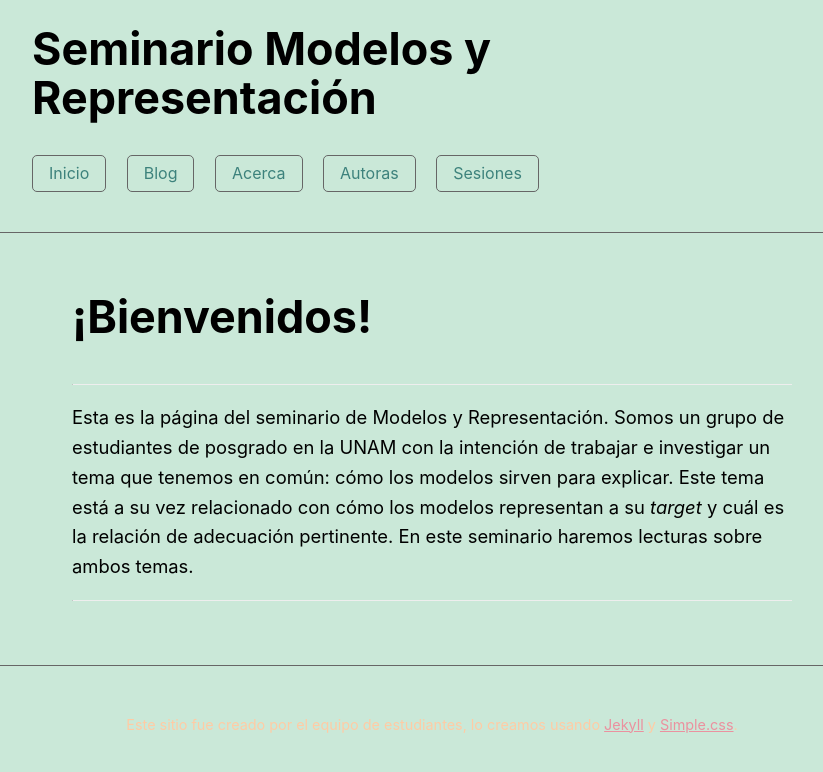
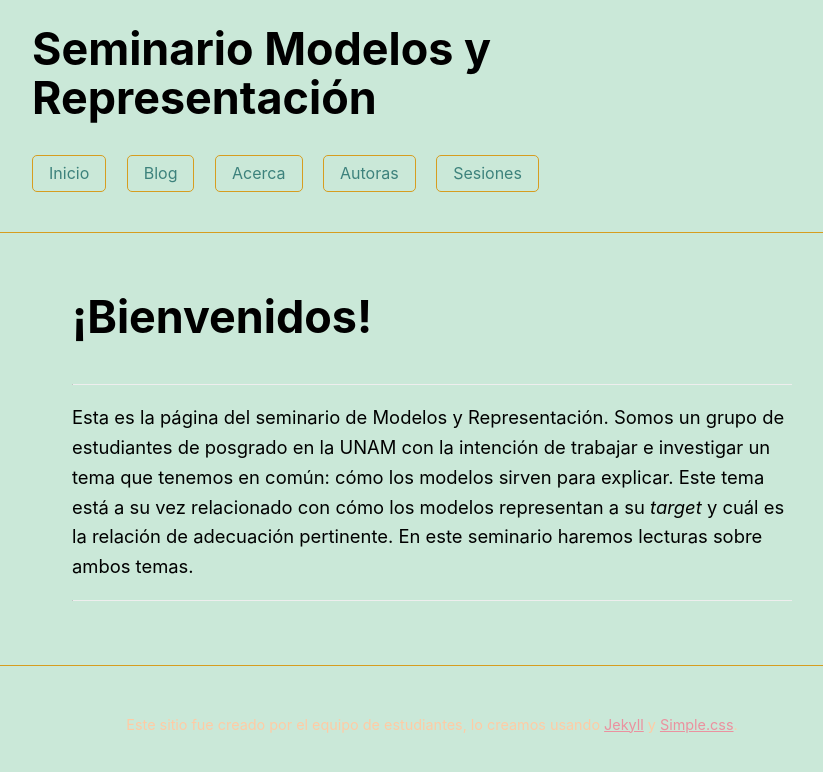
Before and after one commit to Oiuhukt/modeyrep, a Jekyll site: the page built from index.md, in a window 1280 px wide. Shown: the top 772 px of the page, without its empty margins (208-1031 px from the left). Built offline with Jekyll 4.4.1, drawn with Linux system fonts in a browser that asks for light colours.

Commit message:
cambio de color en la variable --border

```diff
--- a/_includes/custom.css
+++ b/_includes/custom.css
@@ -19,7 +19,7 @@
   --accent-bg: #EB919F;
   --text: #000000;
   --text-light: #000000;
-  --border: #666;
+  --border: #D69D20;
   --accent: #EB919F;
   --accent-light: #CC819F;
   --code: #F06292;
```
